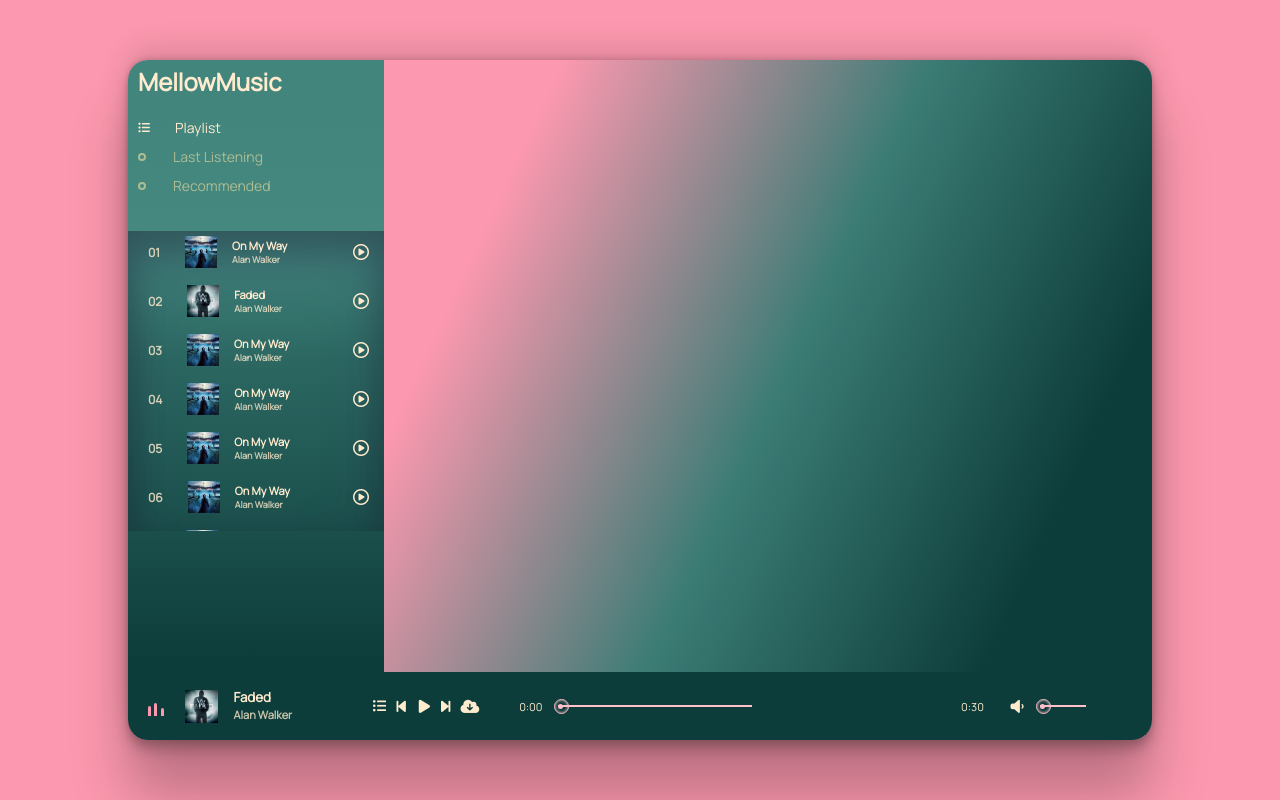
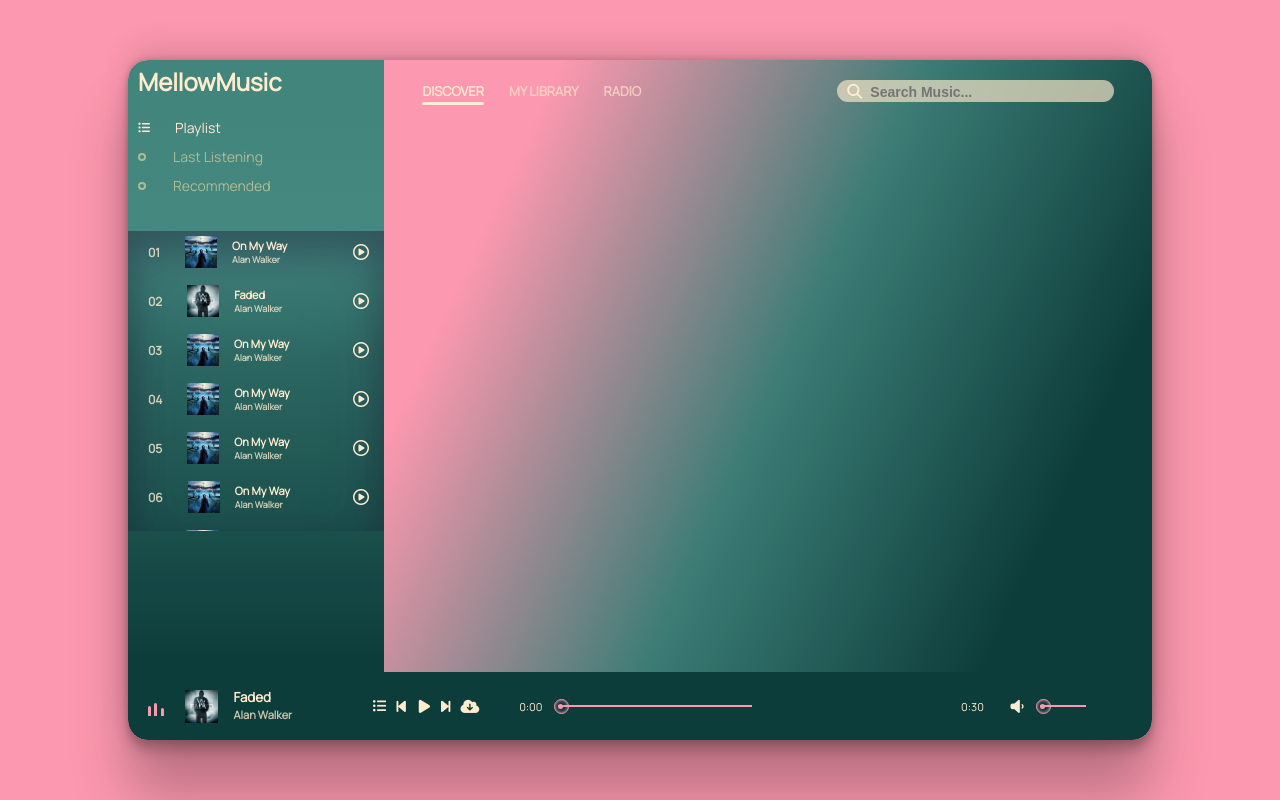
Before and after one commit to Drahel/Music-Website, a PHP site: page /pages/main.html in a window 1280 px wide. Run offline with PHP 8.4, Linux system fonts and the light colour scheme.

Commit message:
Навигационная панель для "song-side" + Анимации
Сверстана навигационная панель с анимацией при наведении на её вкладки + Поисковая строка для музыки, стилизованная под дизайн приложения.

```diff
--- a/pages/main.html
+++ b/pages/main.html
@@ -81,7 +81,19 @@
         </li>
       </div>
     </div>
-    <div class="song-side"></div>
+    <div class="song-side">
+      <nav>
+        <ul>
+          <li>DISCOVER <span></span></li>
+          <li>MY LIBRARY</li>
+          <li>RADIO</li>
+        </ul>
+        <div class="search">
+          <i class="fa-solid fa-magnifying-glass"></i>
+          <input type="text" placeholder="Search Music...">
+        </div>
+      </nav>
+    </div>
     <div class="master-play">
       <div class="wave">
         <div class="wave1"></div>
--- a/styles/main.css
+++ b/styles/main.css
@@ -14,12 +14,14 @@ body{
 }
 
 header{
+    position: relative;
     width: 80%;
     height: 85%;
     display: flex;
     box-shadow: rgba(0, 0, 0, 0.25) 0px 54px 55px, rgba(0, 0, 0, 0.12) 0px -12px 30px, rgba(0, 0, 0, 0.12) 0px 4px 6px, rgba(0, 0, 0, 0.17) 0px 12px 13px, rgba(0, 0, 0, 0.09) 0px -3px 5px;
     border-radius: 20px;
     flex-wrap: wrap;
+    overflow: hidden;
 }
 
 .menu-side{
@@ -193,14 +195,14 @@ header{
     position: absolute;
     width: 50%;
     height: 100%;
-    background-color: pink;
+    background-color: #FC98AF;
     top: 0;
     transition: 1s linear;
 }
 
 .master-play .bar .dot{
     position: absolute;
-    background-color: pink;
+    background-color: #FC98AF;
     width: 5px;
     height: 5px;
     border-radius: 50%;
@@ -214,11 +216,11 @@ header{
     position: absolute;
     width: 13px;
     height: 13px;
-    border: 1px solid pink;
+    border: 1px solid #FC98AF;
     border-radius: 50%;
     left: -4.75px;
     top: -4.75px;
-    box-shadow: inset 0px 0px 3px pink;
+    box-shadow: inset 0px 0px 3px #FC98AF;
 }
 
 .master-play .bar input{
@@ -260,7 +262,7 @@ header{
 
 .master-play .vol .vol-bar{
     position: absolute;
-    background-color: pink;
+    background-color: #FC98AF;
     width: 50%;
     height: 100%;
     top: 0;
@@ -269,7 +271,7 @@ header{
 
 .master-play .vol .dot{
     position: absolute;
-    background-color: pink;
+    background-color: #FC98AF;
     width: 5px;
     height: 5px;
     border-radius: 50%;
@@ -283,11 +285,11 @@ header{
     position: absolute;
     width: 13px;
     height: 13px;
-    border: 1px solid pink;
+    border: 1px solid #FC98AF;
     border-radius: 50%;
     left: -4.75px;
     top: -4.75px;
-    box-shadow: inset 0px 0px 3px pink;
+    box-shadow: inset 0px 0px 3px #FC98AF;
 }
 
 .playlist{
@@ -408,3 +410,93 @@ header{
     position: absolute;
     right: 15px;
 }
+
+.song-side{
+    z-index: 2;
+}
+
+.song-side::before{
+    content: '';
+    position: absolute;
+    width: 100%;
+    height: 200px;
+    /* background-image: url("../resources/backgrounds/bg.png"); */
+    z-index: -1;
+}
+
+.song-side nav{
+    width: 90%;
+    height: 10%;
+    margin: auto;
+    display: flex;
+    align-items: center;
+    justify-content: space-between;
+}
+
+.song-side nav ul{
+    display: flex;
+}
+
+.song-side nav ul li{
+    list-style: none;
+    position: relative;
+    font-size: 13px;
+    margin-right: 25px;
+    cursor: pointer;
+    transition: .2s linear;
+    color:  rgba(255, 235, 205, 0.658);
+    font-weight: 600;
+}
+
+.song-side nav ul li:hover{
+    color: rgba(255, 235, 205, 0.928);;
+}
+
+.song-side nav ul li:nth-child(1){
+    color: blanchedalmond;
+}
+
+.song-side nav ul li span{
+    position: absolute;
+    width: 100%;
+    height: 2.5px;
+    background-color: blanchedalmond;
+    bottom: -5px;
+    left: 0;
+    border-radius: 20px;
+}
+
+.song-side nav .search{
+    position: relative;
+    width: 40%;
+    border-radius: 20px;
+    color: blanchedalmond;
+}
+
+.song-side nav .search::before{
+    content: '';
+    position: absolute;
+    width: 100%;
+    height: 100%;
+    background: rgba(255, 235, 205, 0.658);
+    border-radius: 20px;
+    backdrop-filter: blur(5px);
+    z-index: -1;
+}
+
+.song-side nav .search .fa-solid{
+    font-size: 15px;
+    padding: 3px 0px 0px 10px;
+    color: blanchedalmond;
+}
+
+.song-side nav .search input{
+    background: none;
+    border: none;
+    outline: none;
+    padding: 0px 5px;
+    font-size: 14px;
+    color: #0D3D3B;
+    font-weight: 600;
+    width: 85%;
+}
```
